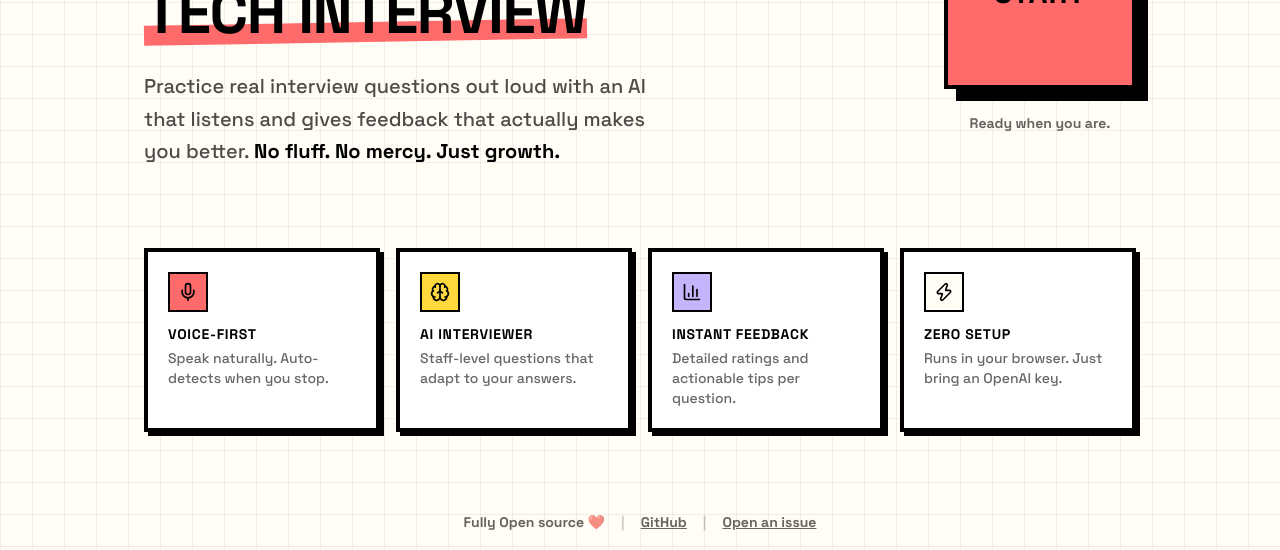
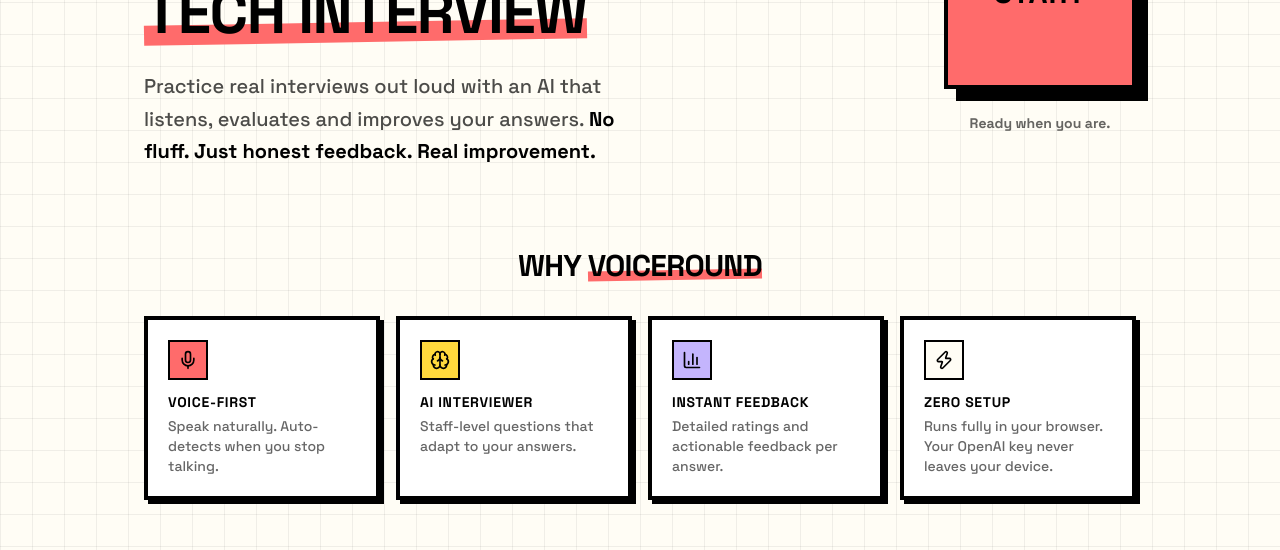
Before and after one commit to rajat-mehra05/mock-feedback, a React (Vite) app: page / in a window 1280 px wide. Shown: the part 254-804 px from the top of the page. Built offline with nearby package versions, Linux system fonts and the light colour scheme.

Commit message:
feat: add heading and update copy

```diff
--- a/src/constants/copy.ts
+++ b/src/constants/copy.ts
@@ -1,6 +1,5 @@
 export const APP_NAME = 'VoiceRound';
 
-export const EMPTY_SESSIONS_MESSAGE = 'Your past interview sessions will appear here';
 export const API_KEY_DESCRIPTION =
   'This app requires your own OpenAI API key. Your key stays on your device and is only sent to OpenAI.';
 export const OPENAI_API_KEYS_URL = 'https://platform.openai.com/api-keys';
@@ -20,8 +19,8 @@
 export const HOME_HERO_HEADING_LINE1 = 'Nail your next';
 export const HOME_HERO_HEADING_LINE2 = 'tech interview';
 export const HOME_HERO_BODY =
-  'Practice real interview questions out loud with an AI that listens and gives feedback that actually makes you better.';
-export const HOME_HERO_TAGLINE = 'No fluff. No mercy. Just growth.';
+  'Practice real interviews out loud with an AI that listens, evaluates and improves your answers.';
+export const HOME_HERO_TAGLINE = 'No fluff. Just honest feedback. Real improvement.';
 export const HOME_START_LABEL = 'Start new interview session';
 export const HOME_CTA_HINT = 'Ready when you are.';
 export const HOME_FOOTER_OPEN_SOURCE = 'Fully Open source ❤️';
--- a/src/constants/home.ts
+++ b/src/constants/home.ts
@@ -4,7 +4,7 @@
   {
     icon: Mic,
     title: 'Voice-First',
-    desc: 'Speak naturally. Auto-detects when you stop.',
+    desc: 'Speak naturally. Auto-detects when you stop talking.',
     color: 'bg-neo-accent',
   },
   {
@@ -16,13 +16,13 @@
   {
     icon: BarChart3,
     title: 'Instant Feedback',
-    desc: 'Detailed ratings and actionable tips per question.',
+    desc: 'Detailed ratings and actionable feedback per answer.',
     color: 'bg-neo-muted',
   },
   {
     icon: Zap,
     title: 'Zero Setup',
-    desc: 'Runs in your browser. Just bring an OpenAI key.',
+    desc: 'Runs fully in your browser. Your OpenAI key never leaves your device.',
     color: 'bg-neo-cream',
   },
 ] as const;
--- a/src/pages/Home/Home.tsx
+++ b/src/pages/Home/Home.tsx
@@ -68,7 +68,20 @@
       </section>
 
       {/* Feature cards */}
-      <section aria-label="Features">
+      <section aria-labelledby="features-heading" className="space-y-8">
+        <h2
+          id="features-heading"
+          className="text-center text-2xl font-black uppercase tracking-tight text-black sm:text-3xl"
+        >
+          Why{' '}
+          <span className="relative inline-block">
+            <span className="relative z-10">VoiceRound</span>
+            <span
+              className="absolute bottom-1 left-0 -z-0 h-2 w-full -rotate-1 bg-neo-accent sm:h-2.5"
+              aria-hidden="true"
+            />
+          </span>
+        </h2>
         <div className="grid gap-4 sm:grid-cols-2 lg:grid-cols-4">
           {FEATURES.map(({ icon: Icon, title, desc, color }) => (
             <div
```
